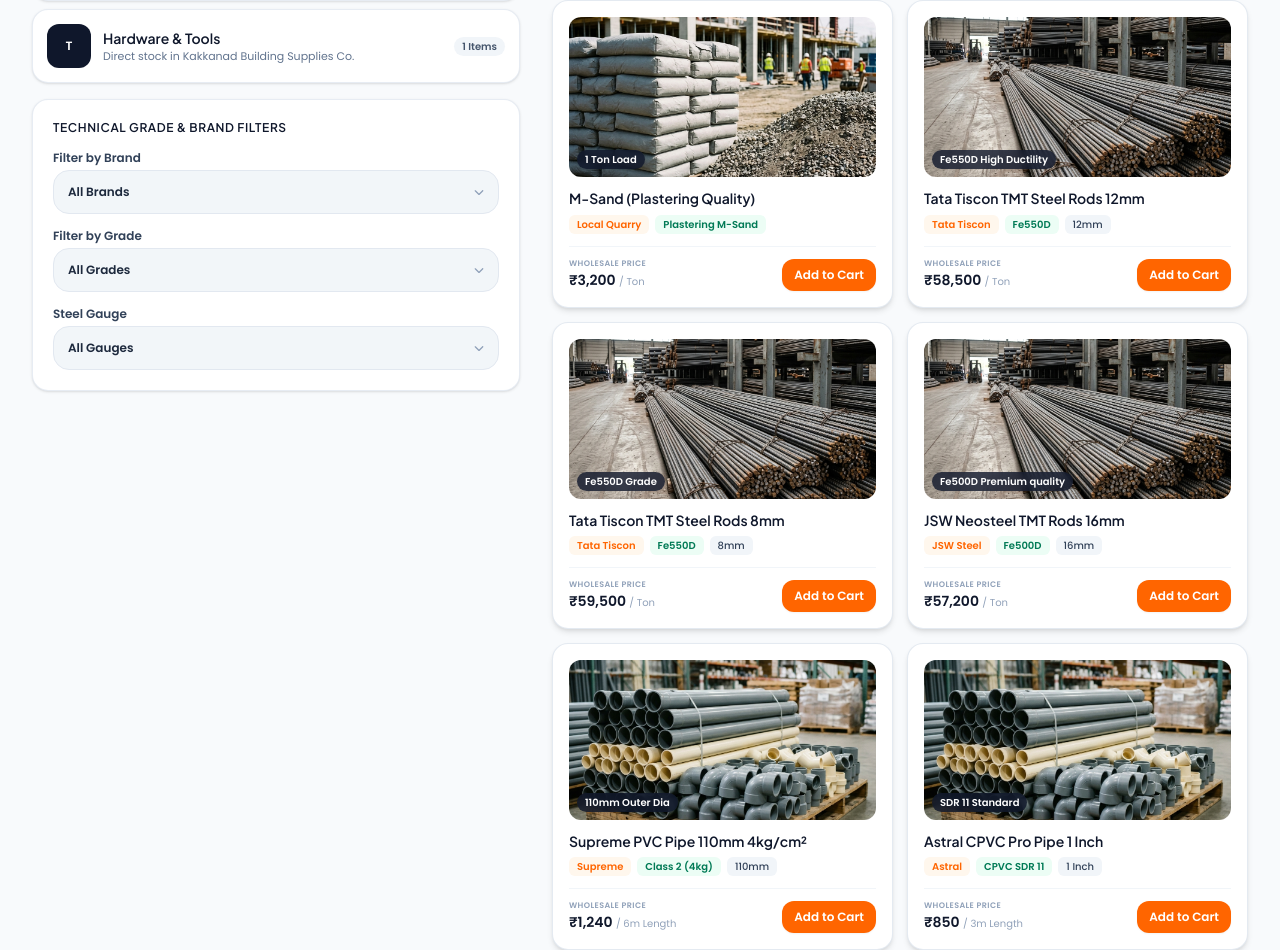
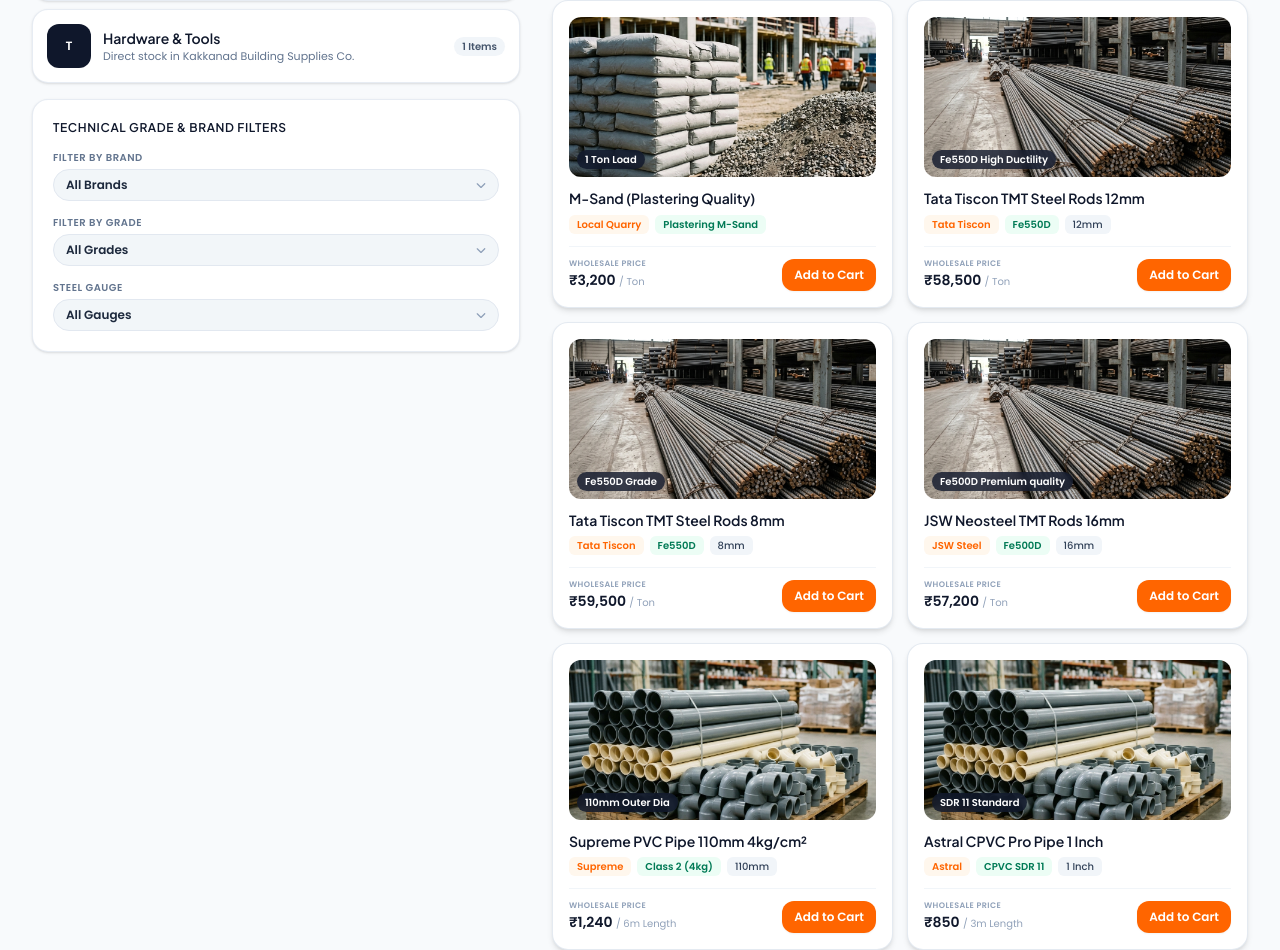
Before and after one commit to ajaycodesx/meterialhub-portal, a Next.js app in the folder buyer-panel/: page /catalog in a window 1280 px wide. Shown: the part 1063-2013 px from the top of the page. Built offline with nearby package versions, Linux system fonts and the light colour scheme.

Commit message:
Apply compact pill height and typography across all filter controls on all pages

```diff
--- a/buyer-panel/components/buyer/CategoriesGrid.tsx
+++ b/buyer-panel/components/buyer/CategoriesGrid.tsx
@@ -102,6 +102,7 @@ export const CategoriesGrid: React.FC<CategoriesGridProps> = ({
           <div className="grid grid-cols-2 sm:flex sm:flex-wrap items-center gap-2 shrink-0">
             <div>
               <Select
+                size="sm"
                 icon={<FaLocationDot className="h-3 w-3 text-[#FF6500]" />}
                 options={RADIUS_OPTIONS}
                 value={filterRadius}
@@ -111,6 +112,7 @@ export const CategoriesGrid: React.FC<CategoriesGridProps> = ({
 
             <div>
               <Select
+                size="sm"
                 icon={<FaFilter className="h-3 w-3 text-slate-500" />}
                 options={SORT_OPTIONS}
                 value={sortBy}
@@ -120,7 +122,7 @@ export const CategoriesGrid: React.FC<CategoriesGridProps> = ({
 
             <button
               onClick={() => setOnlyVerified(!onlyVerified)}
-              className={`col-span-2 sm:col-span-1 inline-flex items-center justify-center gap-1.5 px-3 py-1.5 rounded-2xl text-xs font-semibold transition-all h-9 sm:h-11 border cursor-pointer ${
+              className={`col-span-2 sm:col-span-1 inline-flex items-center justify-center gap-1.5 px-3 py-1.5 rounded-full text-xs font-semibold transition-all h-8 sm:h-11 border cursor-pointer ${
                 onlyVerified
                   ? 'bg-emerald-50 border-emerald-300 text-emerald-800'
                   : 'bg-white hover:bg-slate-50 border-slate-200 text-slate-700'
--- a/buyer-panel/components/buyer/MerchantStoreCards.tsx
+++ b/buyer-panel/components/buyer/MerchantStoreCards.tsx
@@ -82,6 +82,7 @@ export const MerchantStoreCards: React.FC<MerchantStoreCardsProps> = ({
           <div className="grid grid-cols-2 sm:flex sm:flex-wrap items-center gap-2">
             <div>
               <Select
+                size="sm"
                 icon={<FaLocationDot className="h-3 w-3 text-[#FF6500]" />}
                 options={RADIUS_OPTIONS}
                 value={filterRadius}
@@ -91,6 +92,7 @@ export const MerchantStoreCards: React.FC<MerchantStoreCardsProps> = ({
 
             <div>
               <Select
+                size="sm"
                 icon={<FaFilter className="h-3 w-3 text-slate-500" />}
                 options={SORT_OPTIONS}
                 value={sortBy}
@@ -100,7 +102,7 @@ export const MerchantStoreCards: React.FC<MerchantStoreCardsProps> = ({
 
             <button
               onClick={() => setOnlyVerified(!onlyVerified)}
-              className={`col-span-2 sm:col-span-1 inline-flex items-center justify-center gap-1.5 px-3 py-1.5 rounded-2xl text-xs font-semibold transition-all h-9 sm:h-11 border cursor-pointer ${
+              className={`col-span-2 sm:col-span-1 inline-flex items-center justify-center gap-1.5 px-3 py-1.5 rounded-full text-xs font-semibold transition-all h-8 sm:h-11 border cursor-pointer ${
                 onlyVerified
                   ? 'bg-emerald-50 border-emerald-300 text-emerald-800'
                   : 'bg-white hover:bg-slate-50 border-slate-200 text-slate-700'
--- a/buyer-panel/components/buyer/ProductCatalog.tsx
+++ b/buyer-panel/components/buyer/ProductCatalog.tsx
@@ -528,6 +528,7 @@ export const ProductCatalog: React.FC<ProductCatalogProps> = ({
 
                 <Select
                   label="Filter by Brand"
+                  size="sm"
                   options={brandOptions}
                   value={selectedBrand}
                   onChange={(val) => setSelectedBrand(String(val))}
@@ -536,6 +537,7 @@ export const ProductCatalog: React.FC<ProductCatalogProps> = ({
                 {grades.length > 1 && (
                   <Select
                     label="Filter by Grade"
+                    size="sm"
                     options={gradeOptions}
                     value={selectedGrade}
                     onChange={(val) => setSelectedGrade(String(val))}
@@ -545,6 +547,7 @@ export const ProductCatalog: React.FC<ProductCatalogProps> = ({
                 {gauges.length > 1 && (
                   <Select
                     label="Steel Gauge"
+                    size="sm"
                     options={gaugeOptions}
                     value={selectedGauge}
                     onChange={(val) => setSelectedGauge(String(val))}
```
